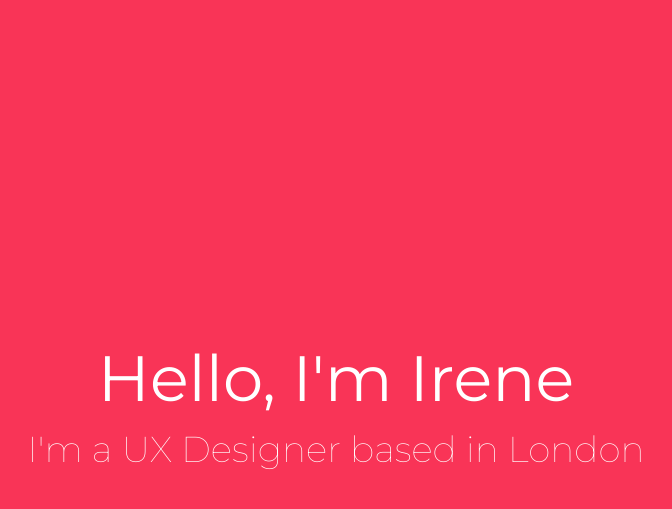
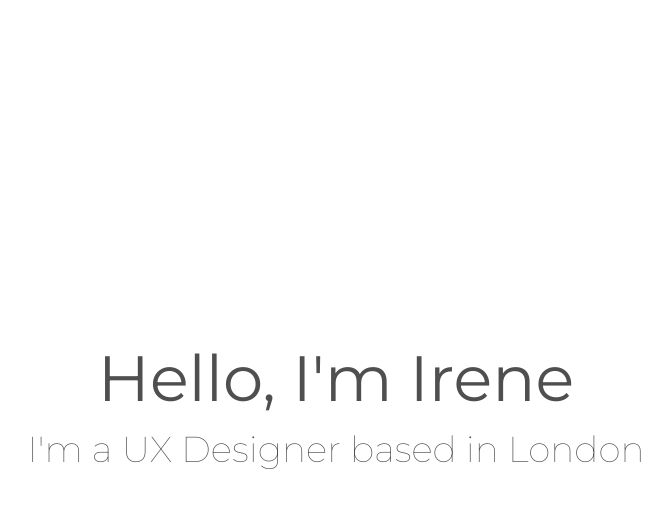
Before and after one commit to irenealgi/irenealegre.com, a Jekyll site: the page built from index.html, in a window 1280 px wide. Shown: the top 509 px of the page, without its empty margins (304-976 px from the left). Built offline with Jekyll 4.4.1, drawn with Linux system fonts in a browser that asks for light colours.

Commit message:
css to sass
Former-commit-id: e4d22388fc09c777c4e8ecee10b031e5c13adc53

```diff
--- a/_config.yml
+++ b/_config.yml
@@ -19,6 +19,9 @@
 # Build settings
 markdown: kramdown
 
+sass:
+  style: :compressed
+
 # Exclude from processing.
 # The following items will not be processed, by default. Create a custom list
 # to override the default setting.
--- a/css/main.css
+++ b/css/main.scss
@@ -1,15 +1,16 @@
-body {
-  background-color: #F93457;
-}
+---
+---
+
+$title_font_family: 'Montserrat', sans-serif;
 
 .home_header {
-  color: white;
+  color: #4F4F4F;
   position: fixed;
   top: 45%;
   left: 50%;
   text-align: center;
   transform: translate(-50%, -50%);
-  font-family: 'Montserrat', sans-serif;
+  font-family: $title_font_family;
 }
 
 .home_header_name {
@@ -21,3 +22,8 @@
   font-weight: 100;
   margin-top: 10px;
 }
+
+.navigation {
+  font-size: 20px;
+  font-family: $title_font_family;
+}
```
